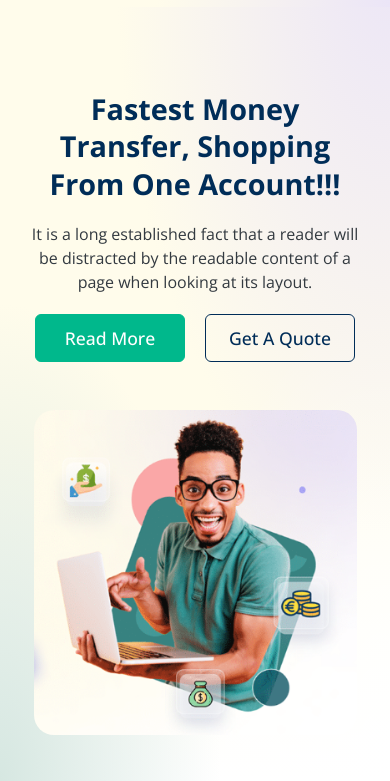
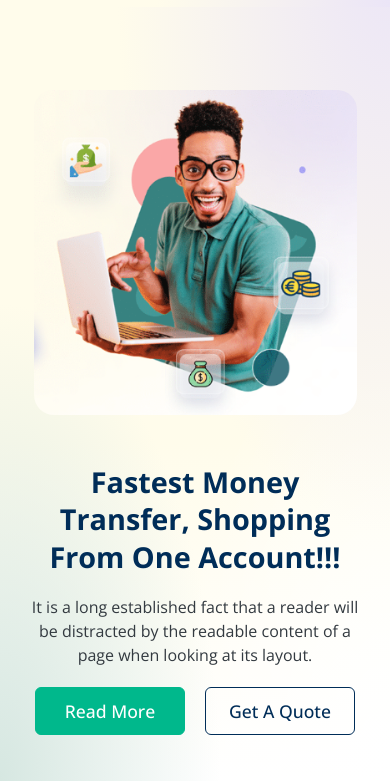
Before and after one commit to abdullahnur01/tiromoney, a plain HTML site: page index.html in a window 390 px wide. Shown: the part 63-844 px from the top of the page. Drawn offline with Linux system fonts and the light colour scheme.

Commit message:
Update index.html

```diff
--- a/index.html
+++ b/index.html
@@ -128,7 +128,7 @@
     <section id="home" class="hero py-section">
         <div class="container">
             <div class="row g-5 align-items-center hero-top text-center text-md-start">
-                <div class="col-12 col-md-6">
+                <div class="col-12 col-md-6 order-2 order-md-1">
                     <h1 class="heading-lg">Fastest money transfer, shopping from one account!!!</h1>
                     <p>It is a long established fact that a reader will be distracted by the readable content of a page when looking at its layout. </p>
                     <div class="btns hero-btns">
@@ -136,7 +136,7 @@
                         <a href="#" class="btn button-2">Get a quote</a>
                     </div>
                 </div>
-                <div class="col-12 col-md-6">
+                <div class="col-12 col-md-6 order-1 order-md-2">
                     <div class="banner-img text-center text-lg-end">
                         <img src="images/banner.png" class="img-fluid" alt="Man with Laptop">
                     </div>
```
